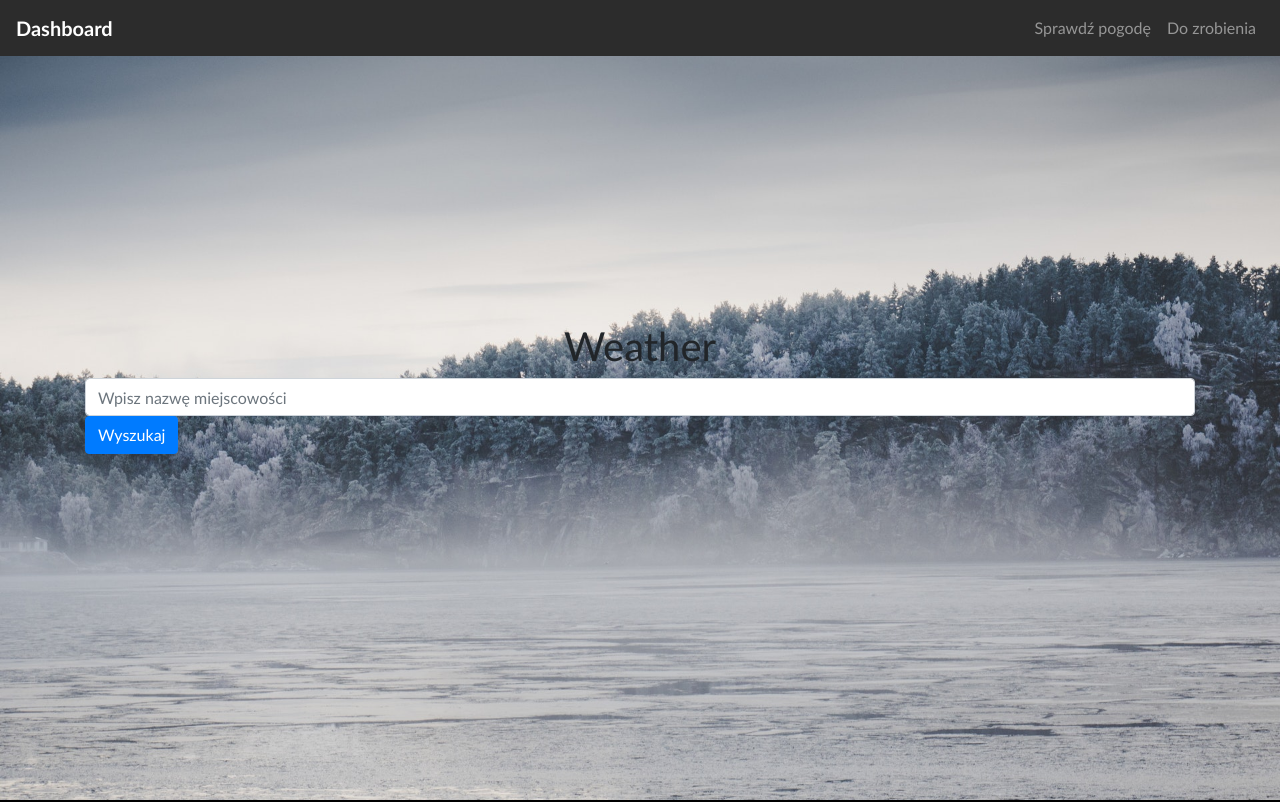
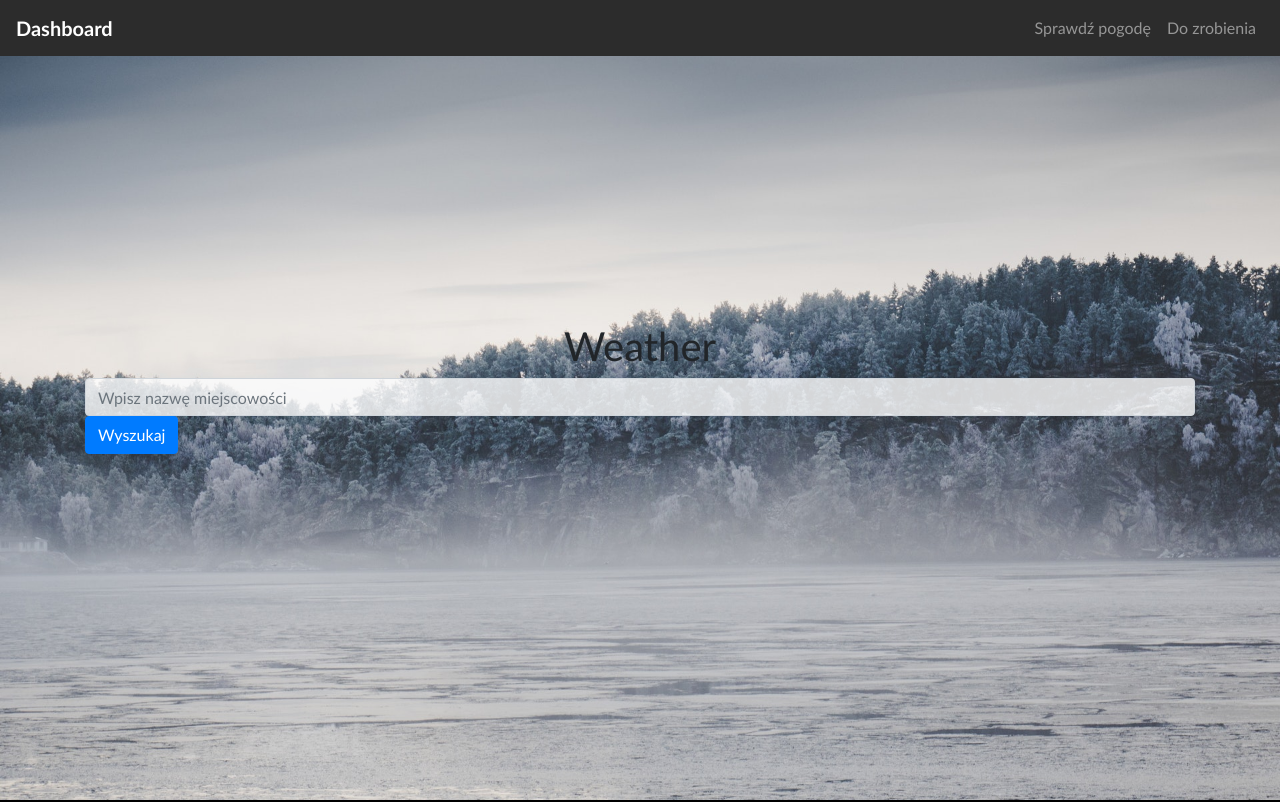
Before and after one commit to Kamil6789/dashboard, a Vue app in the folder frontend/: page / in a window 1280 px wide. Shown: the top 802 px of the page. Built offline with nearby package versions, Linux system fonts and the light colour scheme; what @saeris/vue-spinners would draw is missing.

Commit message:
Style weather input

```diff
--- a/frontend/src/css/weather.css
+++ b/frontend/src/css/weather.css
@@ -4,3 +4,7 @@
     background-size: cover;
     height: 100vh;
 }
+
+input.search {
+    background: rgba(255, 255, 255, 0.8);
+}
```
